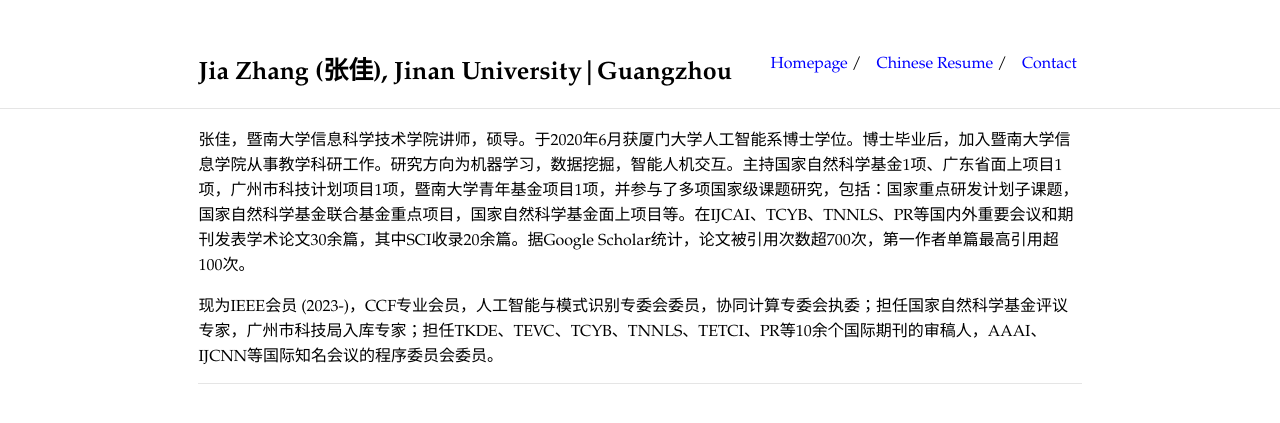
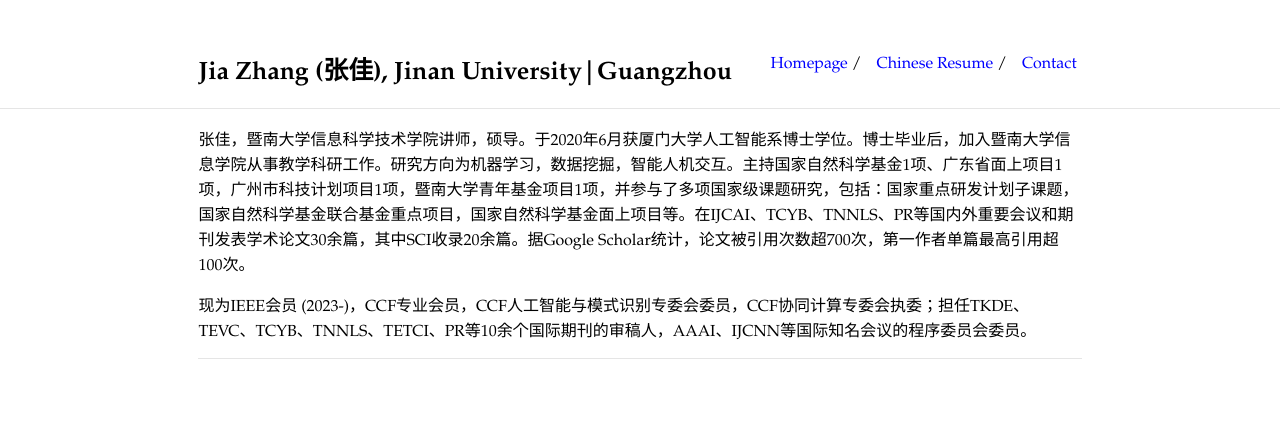
Before and after one commit to jiazhang-ml/jiazhang-ml.github.io, a Jekyll site: the page built from ch-resume.md, in a window 1280 px wide, cut to the strip 0-876 px from the top of the page. Shown: the top 423 px of the strip. Built offline with Jekyll 4.4.1, drawn with Linux system fonts in a browser that asks for light colours.

Commit message:
Update ch-resume.md

```diff
--- a/ch-resume.md
+++ b/ch-resume.md
@@ -6,4 +6,4 @@ layout: default
 
 张佳，暨南大学信息科学技术学院讲师，硕导。于2020年6月获厦门大学人工智能系博士学位。博士毕业后，加入暨南大学信息学院从事教学科研工作。研究方向为机器学习，数据挖掘，智能人机交互。主持国家自然科学基金1项、广东省面上项目1项，广州市科技计划项目1项，暨南大学青年基金项目1项，并参与了多项国家级课题研究，包括：国家重点研发计划子课题，国家自然科学基金联合基金重点项目，国家自然科学基金面上项目等。在IJCAI、TCYB、TNNLS、PR等国内外重要会议和期刊发表学术论文30余篇，其中SCI收录20余篇。据Google Scholar统计，论文被引用次数超700次，第一作者单篇最高引用超100次。
 
-现为IEEE会员 (2023-)，CCF专业会员，人工智能与模式识别专委会委员，协同计算专委会执委；担任国家自然科学基金评议专家，广州市科技局入库专家；担任TKDE、TEVC、TCYB、TNNLS、TETCI、PR等10余个国际期刊的审稿人，AAAI、IJCNN等国际知名会议的程序委员会委员。
+现为IEEE会员 (2023-)，CCF专业会员，CCF人工智能与模式识别专委会委员，CCF协同计算专委会执委；担任TKDE、TEVC、TCYB、TNNLS、TETCI、PR等10余个国际期刊的审稿人，AAAI、IJCNN等国际知名会议的程序委员会委员。
```
